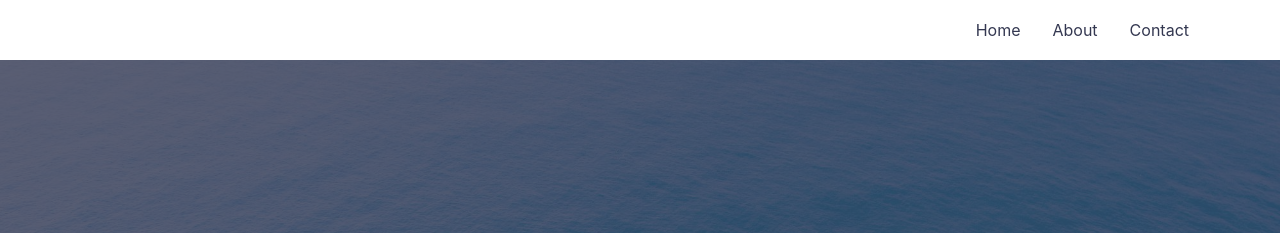
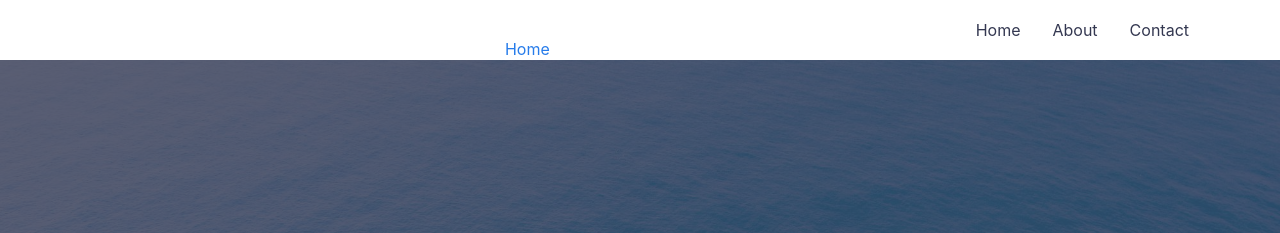
Before and after one commit to kat-wehr/kat-wehr.github.io, a Jekyll site: the page built from index.md, in a window 1280 px wide. Shown: the top 233 px of the page. Built offline with Jekyll 4.4.1, drawn with Linux system fonts in a browser that asks for light colours.

Commit message:
Update header.html

```diff
--- a/_includes/header.html
+++ b/_includes/header.html
@@ -3,8 +3,8 @@
     <div class="header__inner">
       <a class="header__logo" href="{{ '/' | relative_url }}">
         <div class="header__logo--container">
-
-        </div>
+          <a href="/index.html">Home</a>
+  </div>
       </a>
       <nav class="header__links">
         <div class="container header__links-wrapper">
```
